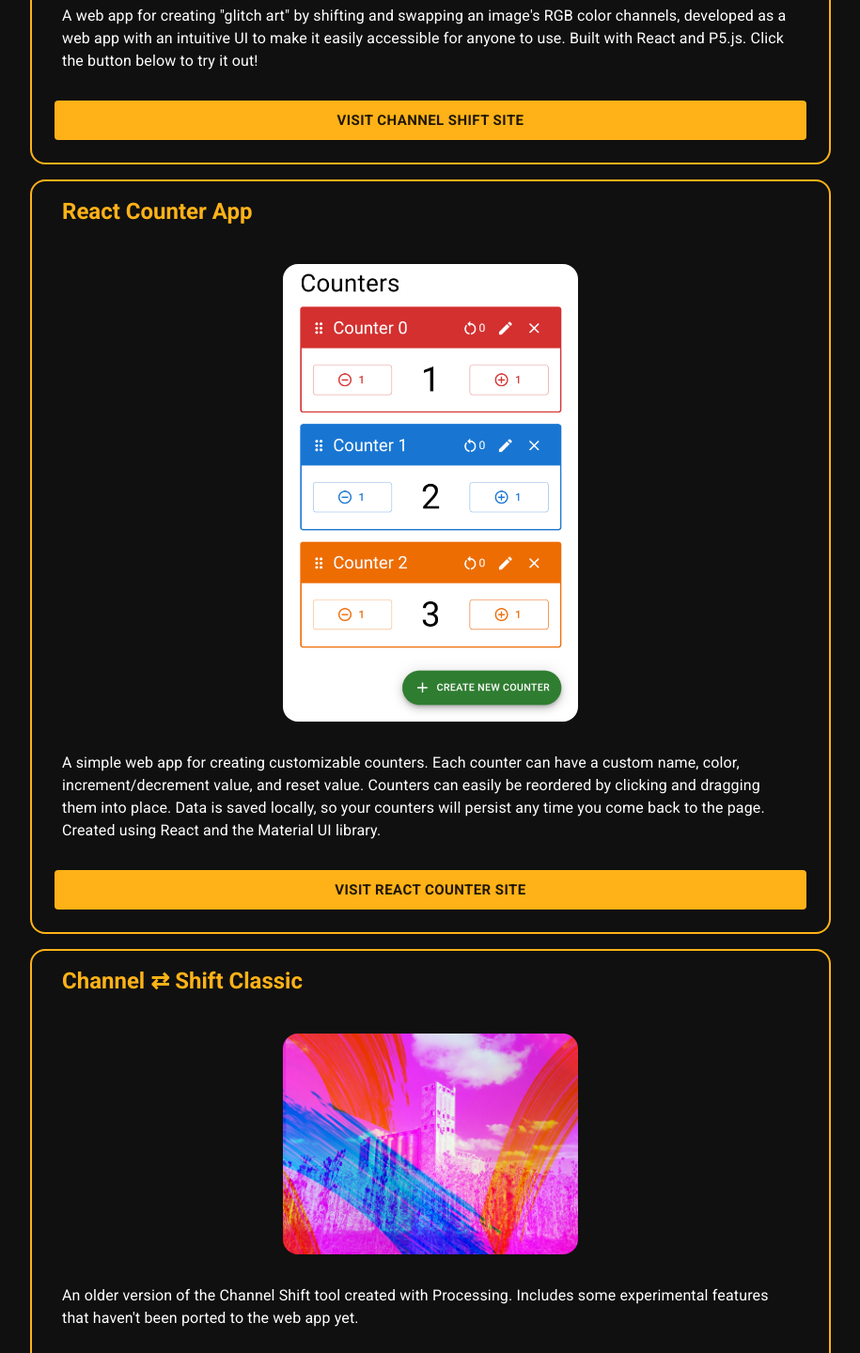
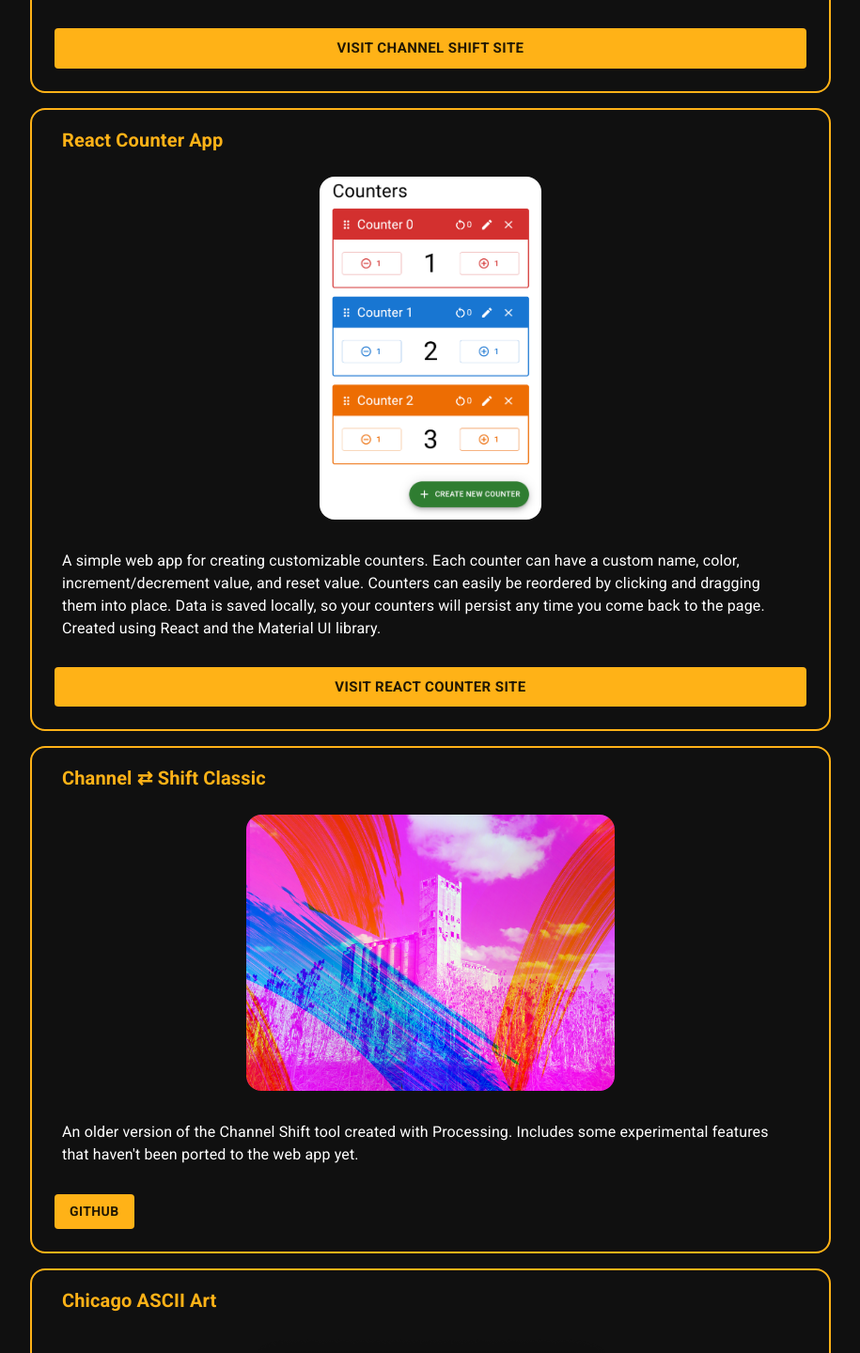
Before and after one commit to connordelacruz/connordelacruz.github.io, a React (Vite) app: page / in a window 1280 px wide. Shown: the part 3568-5008 px from the top of the page at 94% size, without its empty margins (182-1097 px from the left). Built offline with nearby package versions, Linux system fonts and the light colour scheme.

Commit message:
layout tweaks for project cards
- different image sizing for portrait vs landscape
- header is now h6
- tweaked header padding

```diff
--- a/src/components/ProjectsSection.jsx
+++ b/src/components/ProjectsSection.jsx
@@ -10,6 +10,7 @@ const projects = [
   {
     title: "Channel ⇄ Shift",
     imgSrc: "images/projects/channel-shift.png",
+    imgIsPortrait: true,
     bigButtonContent: {
       text: 'Visit Channel Shift Site',
       link: 'https://cheezwhiz.biz',
@@ -19,6 +20,7 @@ const projects = [
   {
     title: "React Counter App",
     imgSrc: "images/projects/react-counter.png",
+    imgIsPortrait: true,
     bigButtonContent: {
       text: 'Visit React Counter Site',
       link: 'https://connordelacruz.com/react-counter/'
@@ -119,11 +121,15 @@ const projects = [
  *
  * @param src
  * @param alt
+ * @param imgIsPortrait
  * @return {JSX.Element}
  * @constructor
  */
-const ProjectImage = ({src, alt}) => {
-  // TODO: size differently for horizontal/vertical
+const ProjectImage = ({
+                        src,
+                        alt,
+                        imgIsPortrait = false
+                      }) => {
   return (
     <Box
       sx={{
@@ -133,7 +139,7 @@ const ProjectImage = ({src, alt}) => {
       <img
         src={src}
         alt={alt}
-        className="project-image"
+        className={`project-image ${imgIsPortrait ? 'portrait' : ''}`}
       />
     </Box>
   )
@@ -144,6 +150,7 @@ const ProjectImage = ({src, alt}) => {
  *
  * @param title
  * @param imgSrc
+ * @param imgIsPortrait
  * @param bigButtonContent
  * @param smallButtonsContent
  * @param body
@@ -155,6 +162,7 @@ const ProjectImage = ({src, alt}) => {
 const ProjectCard = ({
                        title,
                        imgSrc = null,
+                       imgIsPortrait = false,
                        bigButtonContent = {text: '', link: ''},
                        smallButtonsContent = [],
                        body = null,
@@ -198,14 +206,19 @@ const ProjectCard = ({
         title={title}
         slotProps={{
           title: {
-            variant: 'h5',
+            variant: 'h6',
             color: color,
           }
         }}
+        sx={{
+          pb: 0,
+        }}
       />
       <CardContent>
-        {imgSrc && <ProjectImage src={imgSrc}/>}
-        <Typography variant="body1">
+        {imgSrc && <ProjectImage src={imgSrc} imgIsPortrait={imgIsPortrait}/>}
+        <Typography
+          variant="body1"
+        >
           {children ? children : body}
         </Typography>
       </CardContent>
--- a/src/styles/_images.scss
+++ b/src/styles/_images.scss
@@ -23,11 +23,29 @@ img.profile-image {
 // Project images
 img.project-image {
   @include img-common;
-  // TODO: maybe have additional classes for portrait vs landscape images, landscape is kinda small at these sizes
-  // TODO: assume container element like profile pic?
-  width: 70%;
   border-radius: 16px;
+
+  // Sizes for landscape images
+  @include xs {
+    width: 70%;
+  }
   @include sm {
-    width: 40%;
+    width: 60%;
+  }
+  @include md {
+    width: 50%;
+  }
+
+  // Sizes for portrait images
+  &.portrait {
+    @include xs {
+      width: 50%;
+    }
+    @include sm {
+      width: 40%;
+    }
+    @include md {
+      width: 30%;
+    }
   }
 }
```
